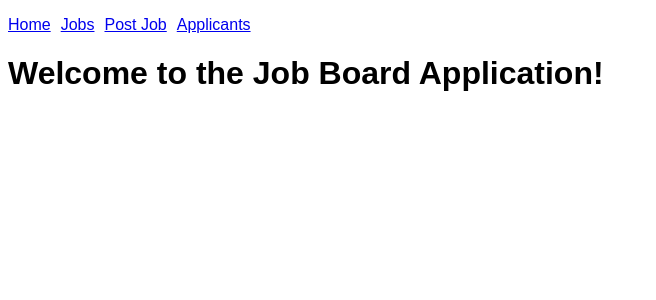
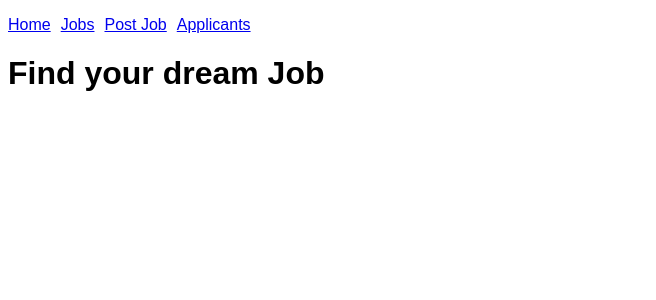
Before and after one commit to Felleria/full-stack-project, a React (Vite) app: page / in a window 1280 px wide. Shown: the top 300 px of the page, without its empty margins (0-656 px from the left). Built offline with nearby package versions, Linux system fonts and the light colour scheme.

Commit message:
updating Home page

```diff
--- a/src/pages/Home.jsx
+++ b/src/pages/Home.jsx
@@ -4,7 +4,7 @@ import React from 'react';
 const Home = () => {
   return (
     <div>
-      <h1>Welcome to the Job Board Application!</h1>
+      <h1>Find your dream Job</h1>
     </div>
   );
 };
```
